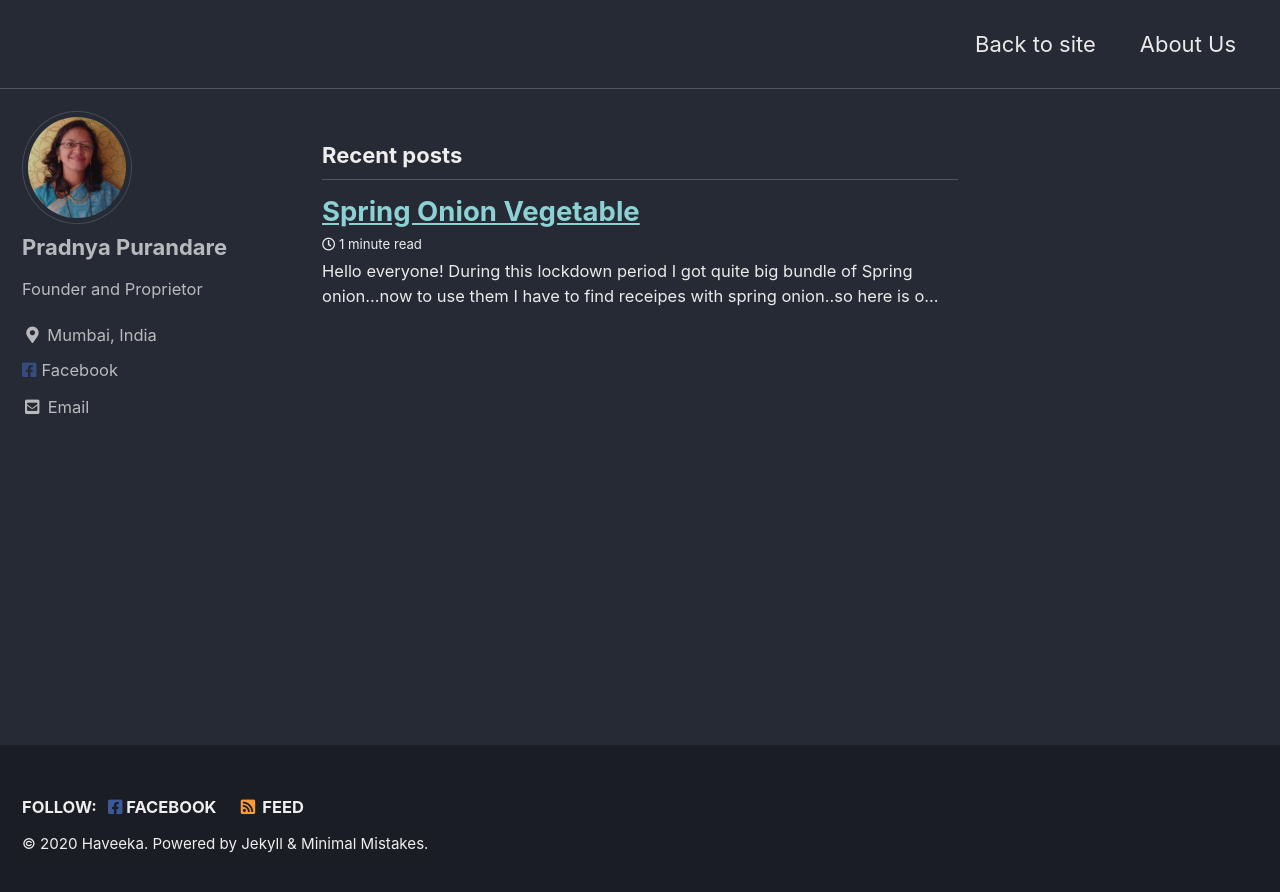
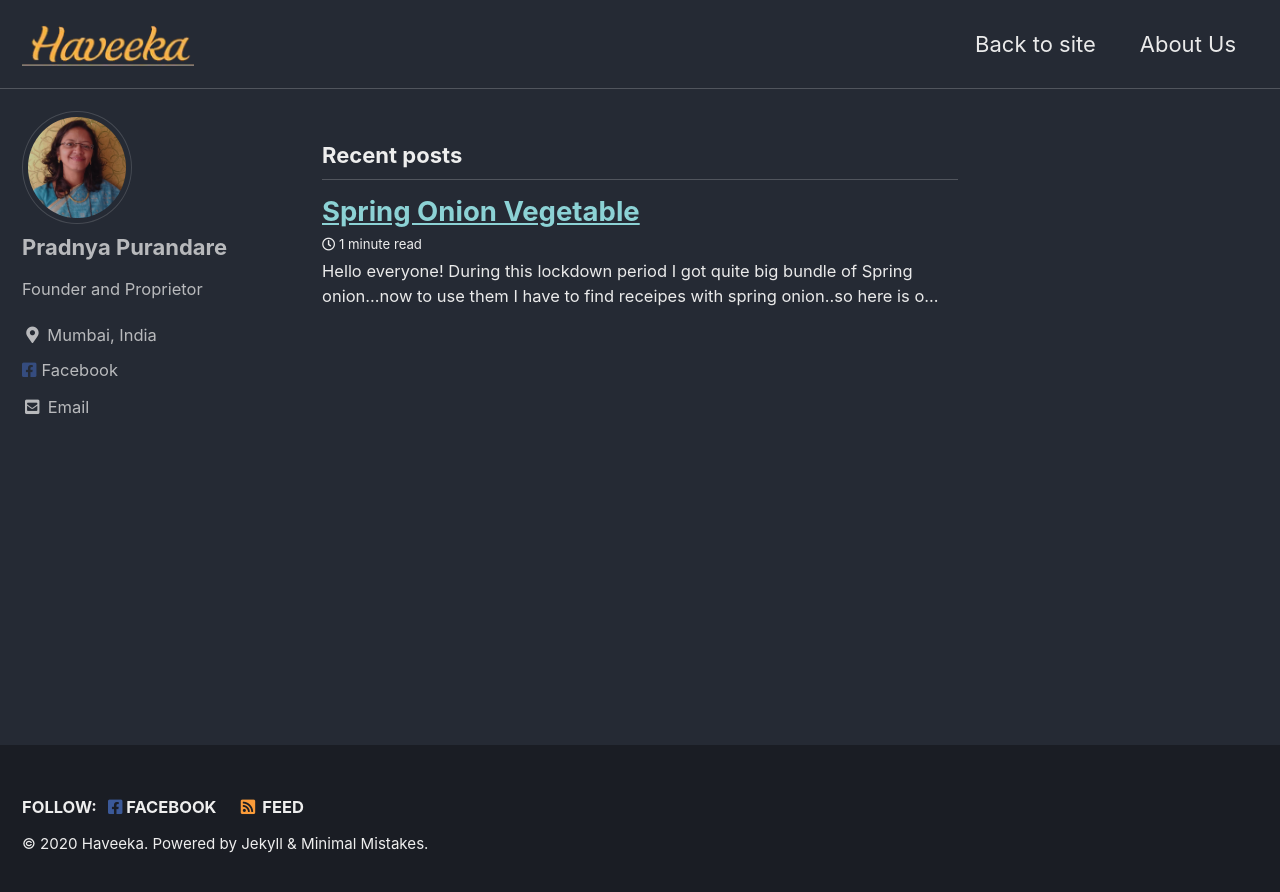
Before and after one commit to haveeka/blog, a Jekyll site: the page built from index.html, in a window 1280 px wide. Shown: the top 892 px of the page. Built offline with Jekyll 4.4.1, drawn with Linux system fonts in a browser that asks for light colours; cached includes are drawn as plain includes; the list of posts is cut into pages by our own code.

Commit message:
Update _config.yml

```diff
--- a/_config.yml
+++ b/_config.yml
@@ -17,15 +17,15 @@ minimal_mistakes_skin    : "dark" # "air", "aqua", "contrast", "dark", "dirt", "
 # Site Settings
 locale                   : "en-US"
 title                    : ""
-title_separator          : "-"
+title_separator          : "|"
 subtitle                 : # site tagline that appears below site title in masthead
 name                     : "Haveeka"
-description              : ""
-url                      : # the base hostname & protocol for your site e.g. "https://mmistakes.github.io"
-baseurl                  : # the subpath of your site, e.g. "/blog"
+description              : "Authentic Maharashtrian Recipes"
+url                      : "https://haveeka.com" # the base hostname & protocol for your site e.g. "https://mmistakes.github.io"
+baseurl                  : "/blog" # the subpath of your site, e.g. "/blog"
 repository               : # GitHub username/repo-name e.g. "mmistakes/minimal-mistakes"
 teaser                   : # path of fallback teaser image, e.g. "/assets/images/500x300.png"
-logo                     : # path of logo image to display in the masthead, e.g. "/assets/images/88x88.png"
+logo                     : "/assets/images/logo.png" # path of logo image to display in the masthead, e.g. "/assets/images/88x88.png"
 masthead_title           : # overrides the website title displayed in the masthead, use " " for no title
 # breadcrumbs            : false # true, false (default)
 words_per_minute         : 200
```
